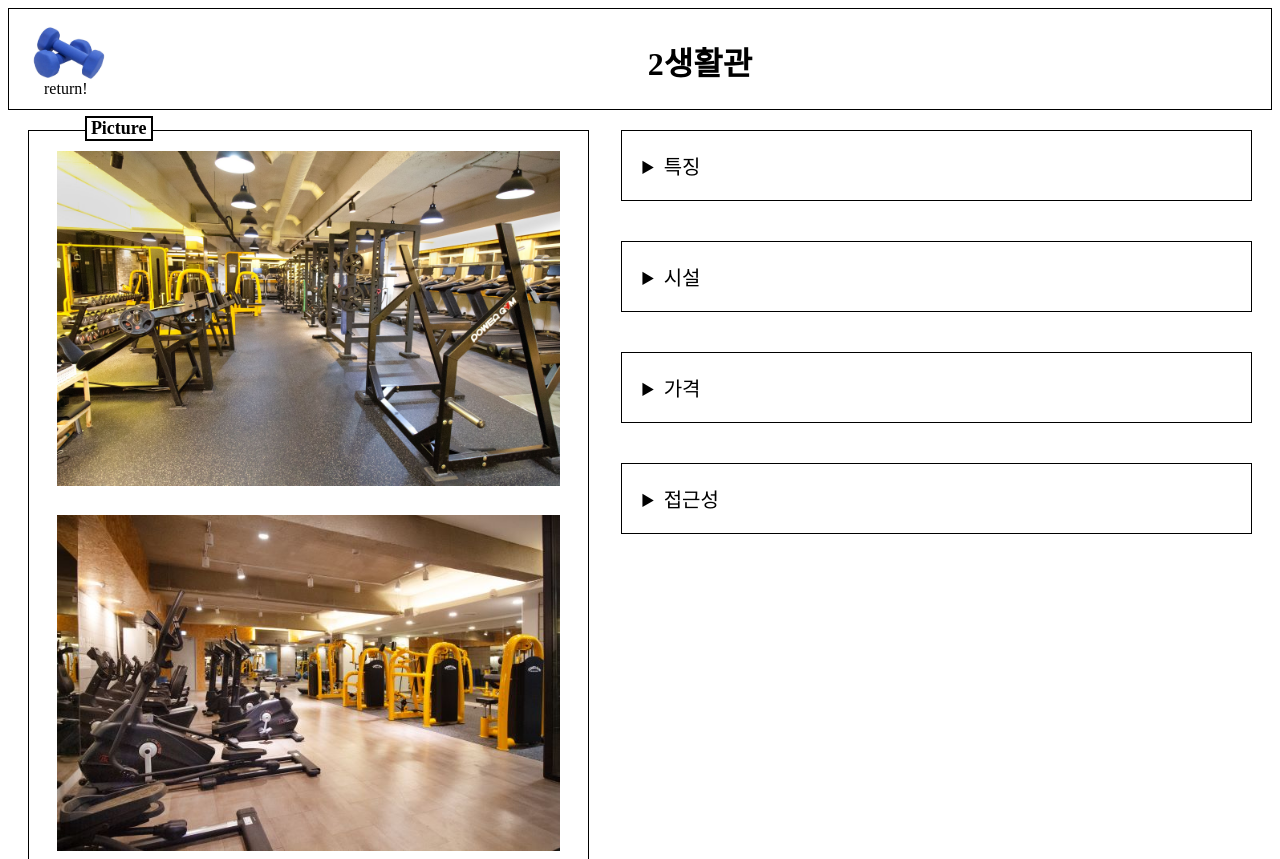
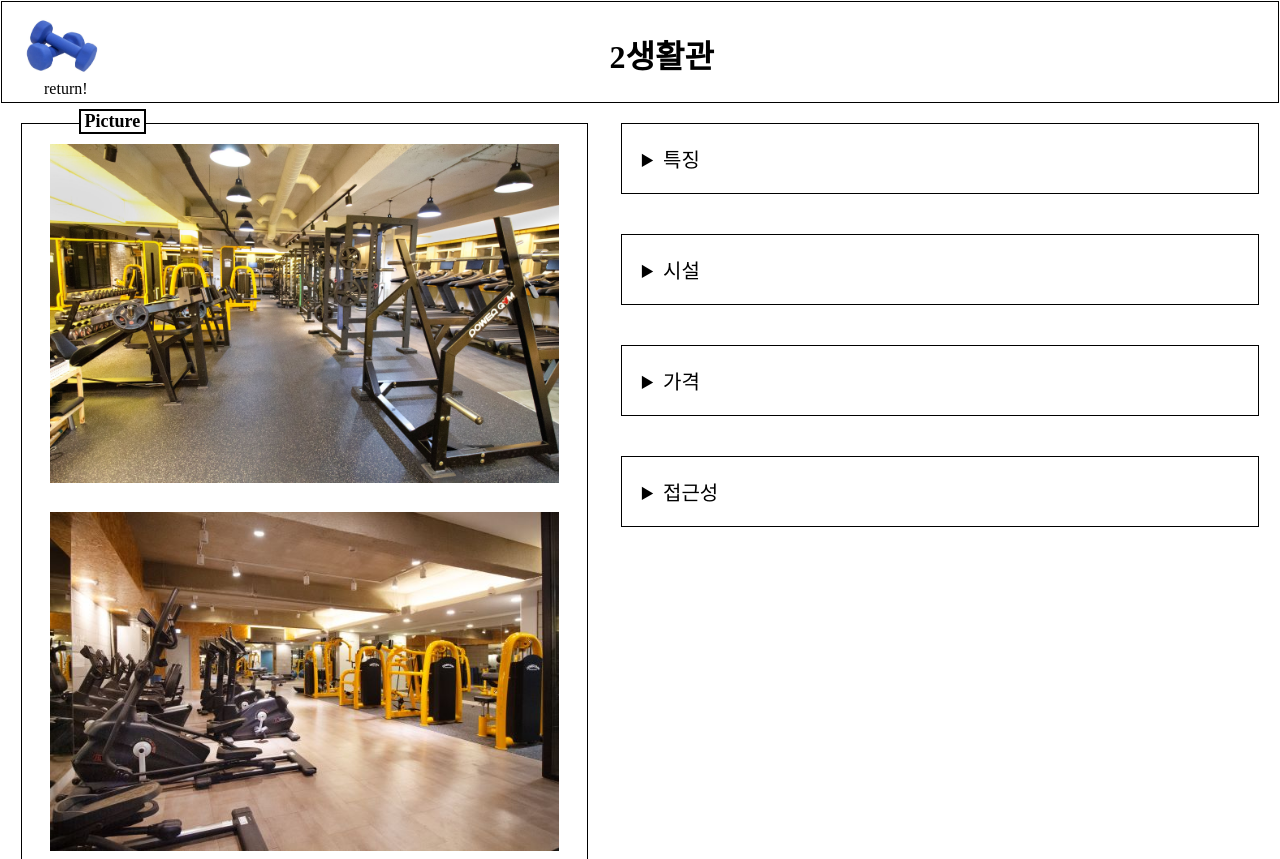
Before and after one commit to jun980920/websp, a plain HTML site: page 2생활관.html in a window 1280 px wide. Shown: the top 859 px of the page. Drawn offline with Linux system fonts and the light colour scheme; a web font is replaced by a local one.

Commit message:
main style 수정(테두리 지우기, 정렬)

```diff
--- a/mainstyle.css
+++ b/mainstyle.css
@@ -15,13 +15,14 @@
     }
     header{
       height:100px;
-      border: 1px solid black;
       text-align:center;
     }
+
     header h1{
       padding-top:8px;
       vertical-align:middle;
       display:inline-block;
+      margin-right:6%;
     }
     #listofgym{
       margin-top:0px;
@@ -78,3 +79,7 @@
     #sidebar img{
       width:100%;
     }
+
+    body{
+      margin:1px;
+    }
```
